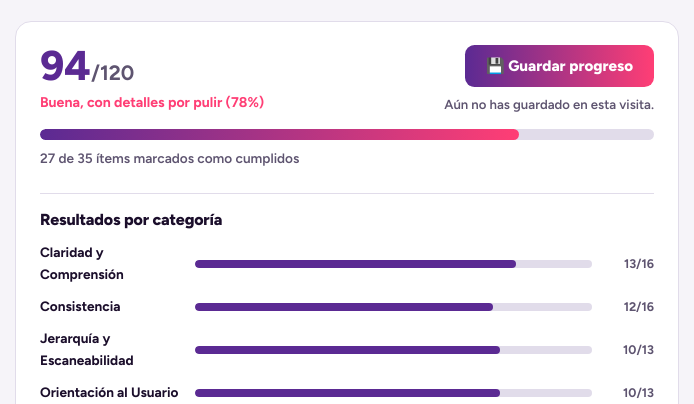
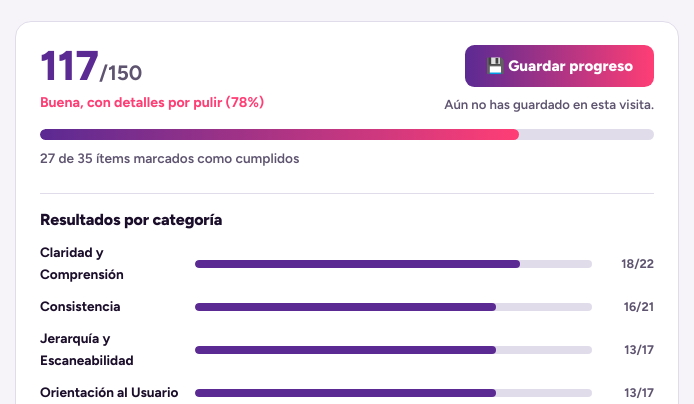
Before and after one commit to DblazeD/Aplicacion-de-listas-de-chequeo, a plain HTML site: page index.html in a window 1280 px wide. Shown: the part 396-800 px from the top of the page, 293-987 px from the left. Drawn offline with Linux system fonts and the light colour scheme.

Commit message:
Actualizacion de la pagina

```diff
--- a/index.html
+++ b/index.html
@@ -16,7 +16,7 @@
   <div class="brand"><span class="dot"></span>Lista de chequeo UX Writing</div>
   <h1>¿Nequi escribe bien pensando en su usuario?</h1>
   <p class="lead">Actividad 3 · Diseño de Interfaces de Usuario · Ing. Luis Eduardo Arango</p>
-  <p class="meta">Sitio evaluado: <strong>nequi.com.co</strong> · Estudiante: Deiby Jair Portillo Ordoñez <span class="fillin">-202360316</span></p>
+  <p class="meta">Sitio evaluado: <strong>nequi.com.co</strong> · Estudiante: Deiby Jair Portillo Ordoñez <span class="fillin">- 202360316</span></p>
 </header>
 
 <section class="method">
@@ -27,7 +27,7 @@
 <section class="results" id="results" aria-live="polite">
   <div class="score-row">
     <div class="score-block">
-      <div class="score-num"><span id="scoreVal">0</span><span class="score-max">/120</span></div>
+      <div class="score-num"><span id="scoreVal">0</span><span class="score-max">/150</span></div>
       <p class="score-tag" id="scoreTag">Calculando…</p>
     </div>
     <div class="save-block">
--- a/script.js
+++ b/script.js
@@ -2,52 +2,52 @@ const DATA = [
 { id:'c1', title:'Claridad y Comprensión', jump:'c1',
   desc:'¿Los textos se entienden a la primera, sin necesitar conocimientos bancarios?',
   items:[
-    { id:'c1-1', ok:true,  pts:4, t:'Los productos usan palabras cotidianas, no términos bancarios técnicos.', w:'“Bolsillos”, “Metas” y “Colchón” reemplazan a “subcuentas de ahorro programado”.' },
-    { id:'c1-2', ok:true,  pts:3, t:'El paso a paso de apertura de cuenta explica cada acción en una frase corta.', w:'“Escribe tu número de celular”, “Escanea tu documento por ambas caras”: una instrucción, una acción.' },
-    { id:'c1-3', ok:true,  pts:3, t:'Explica en lenguaje simple por qué el banco no tiene oficinas físicas.', w:'Lo presenta como ventaja (“sin filas, sin cuotas de manejo”), no como una limitación sin explicar.' },
-    { id:'c1-4', ok:false, pts:3, t:'Cada función del menú se explica con una frase, no solo con su nombre.', w:'No se pudo verificar sin navegar cada sección del sitio en vivo; se revisó únicamente el contenido público disponible.' },
-    { id:'c1-5', ok:true,  pts:3, t:'Los botones principales usan frases completas y no solo una palabra suelta.', w:'“Abre una cuenta” en lugar de solo “Cuenta”.' },
+    { id:'c1-1', ok:true,  pts:5, t:'Los productos usan palabras cotidianas, no términos bancarios técnicos.', w:'“Bolsillos”, “Metas” y “Colchón” reemplazan a “subcuentas de ahorro programado”.' },
+    { id:'c1-2', ok:true,  pts:5, t:'El paso a paso de apertura de cuenta explica cada acción en una frase corta.', w:'“Escribe tu número de celular”, “Escanea tu documento por ambas caras”: una instrucción, una acción.' },
+    { id:'c1-3', ok:true,  pts:4, t:'Explica en lenguaje simple por qué el banco no tiene oficinas físicas.', w:'Lo presenta como ventaja (“sin filas, sin cuotas de manejo”), no como una limitación sin explicar.' },
+    { id:'c1-4', ok:false, pts:4, t:'Cada función del menú se explica con una frase, no solo con su nombre.', w:'No se pudo verificar sin navegar cada sección del sitio en vivo; se revisó únicamente el contenido público disponible.' },
+    { id:'c1-5', ok:true,  pts:4, t:'Los botones principales usan frases completas y no solo una palabra suelta.', w:'“Abre una cuenta” en lugar de solo “Cuenta”.' },
   ]},
 { id:'c2', title:'Consistencia', jump:'c2',
   desc:'¿La misma acción y la misma marca se nombran siempre igual?',
   items:[
-    { id:'c2-1', ok:false, pts:4, t:'La acción de acceder a la cuenta se llama igual en todo el flujo.', w:'Se encontraron dos nombres distintos para la misma acción: “Entrar” en el sitio web e “Inicia sesión” dentro de las pantallas de la app.' },
-    { id:'c2-2', ok:true,  pts:3, t:'El nombre de la marca se escribe siempre igual, sin variaciones.', w:'“Nequi” aparece siempre igual, sin mayúsculas sueltas ni variantes de escritura.' },
-    { id:'c2-3', ok:true,  pts:3, t:'El selector de país (bandera) se mantiene en la misma posición del encabezado.', w:'Colombia y Panamá aparecen como banderas fijas en la parte superior, según el contenido público revisado.' },
-    { id:'c2-4', ok:true,  pts:3, t:'El tono informal se mantiene igual entre el sitio web y la app.', w:'Expresiones como “tu plata” y “tu celu” se repiten en ambos canales.' },
-    { id:'c2-5', ok:true,  pts:3, t:'El pie de página organiza los enlaces con la misma estructura de categorías.', w:'“Ayuda” y “Conócenos” agrupan sus enlaces con el mismo patrón de lista.' },
+    { id:'c2-1', ok:false, pts:5, t:'La acción de acceder a la cuenta se llama igual en todo el flujo.', w:'Se encontraron dos nombres distintos para la misma acción: “Entrar” en el sitio web e “Inicia sesión” dentro de las pantallas de la app.' },
+    { id:'c2-2', ok:true,  pts:4, t:'El nombre de la marca se escribe siempre igual, sin variaciones.', w:'“Nequi” aparece siempre igual, sin mayúsculas sueltas ni variantes de escritura.' },
+    { id:'c2-3', ok:true,  pts:4, t:'El selector de país (bandera) se mantiene en la misma posición del encabezado.', w:'Colombia y Panamá aparecen como banderas fijas en la parte superior, según el contenido público revisado.' },
+    { id:'c2-4', ok:true,  pts:4, t:'El tono informal se mantiene igual entre el sitio web y la app.', w:'Expresiones como “tu plata” y “tu celu” se repiten en ambos canales.' },
+    { id:'c2-5', ok:true,  pts:4, t:'El pie de página organiza los enlaces con la misma estructura de categorías.', w:'“Ayuda” y “Conócenos” agrupan sus enlaces con el mismo patrón de lista.' },
   ]},
 { id:'c3', title:'Jerarquía y Escaneabilidad', jump:'c3',
   desc:'¿Se puede escanear la página sin leer todo el texto?',
   items:[
-    { id:'c3-1', ok:true,  pts:4, t:'El menú agrupa las opciones en categorías en vez de listarlas todas sueltas.', w:'“Ayuda” y “Conócenos” separan temas distintos en vez de mezclar seis enlaces en una sola lista.' },
-    { id:'c3-2', ok:true,  pts:3, t:'Los botones principales resaltan visualmente sobre el resto del texto.', w:'“Entrar”, “Recarga” y “Usar QR” funcionan como acciones destacadas en el encabezado.' },
-    { id:'c3-3', ok:true,  pts:3, t:'El proceso de apertura de cuenta está numerado paso a paso.', w:'Los 8 pasos del registro están enumerados, lo que permite ubicarse sin leer todo el texto.' },
-    { id:'c3-4', ok:false, pts:3, t:'Los artículos del centro de ayuda usan subtítulos cortos por tema.', w:'No se revisó el contenido interno de cada artículo del centro de ayuda, solo su acceso desde el menú.' },
+    { id:'c3-1', ok:true,  pts:5, t:'El menú agrupa las opciones en categorías en vez de listarlas todas sueltas.', w:'“Ayuda” y “Conócenos” separan temas distintos en vez de mezclar seis enlaces en una sola lista.' },
+    { id:'c3-2', ok:true,  pts:4, t:'Los botones principales resaltan visualmente sobre el resto del texto.', w:'“Entrar”, “Recarga” y “Usar QR” funcionan como acciones destacadas en el encabezado.' },
+    { id:'c3-3', ok:true,  pts:4, t:'El proceso de apertura de cuenta está numerado paso a paso.', w:'Los 8 pasos del registro están enumerados, lo que permite ubicarse sin leer todo el texto.' },
+    { id:'c3-4', ok:false, pts:4, t:'Los artículos del centro de ayuda usan subtítulos cortos por tema.', w:'No se revisó el contenido interno de cada artículo del centro de ayuda, solo su acceso desde el menú.' },
   ]},
 { id:'c4', title:'Orientación al Usuario', jump:'c4',
   desc:'¿El texto le dice a la persona qué esperar antes de que actúe?',
   items:[
-    { id:'c4-1', ok:true,  pts:4, t:'Explica para qué se pide el número de celular antes de solicitarlo.', w:'“Recuerda que este será tu número de cuenta” anticipa el uso del dato antes de pedirlo.' },
-    { id:'c4-2', ok:true,  pts:3, t:'Indica qué documentos se necesitan antes de iniciar el registro.', w:'Menciona cédula, selfie y correo como requisitos, antes de empezar el flujo.' },
-    { id:'c4-3', ok:true,  pts:3, t:'Ante un posible fraude, señala un canal oficial claro para verificar.', w:'Remite siempre a www.nequi.com.co y a la línea oficial, no a enlaces externos.' },
-    { id:'c4-4', ok:false, pts:3, t:'Muestra el saldo disponible en todo momento dentro de la app, no solo al final.', w:'No se pudo confirmar sin iniciar sesión en una cuenta real.' },
+    { id:'c4-1', ok:true,  pts:5, t:'Explica para qué se pide el número de celular antes de solicitarlo.', w:'“Recuerda que este será tu número de cuenta” anticipa el uso del dato antes de pedirlo.' },
+    { id:'c4-2', ok:true,  pts:4, t:'Indica qué documentos se necesitan antes de iniciar el registro.', w:'Menciona cédula, selfie y correo como requisitos, antes de empezar el flujo.' },
+    { id:'c4-3', ok:true,  pts:4, t:'Ante un posible fraude, señala un canal oficial claro para verificar.', w:'Remite siempre a www.nequi.com.co y a la línea oficial, no a enlaces externos.' },
+    { id:'c4-4', ok:false, pts:4, t:'Muestra el saldo disponible en todo momento dentro de la app, no solo al final.', w:'No se pudo confirmar sin iniciar sesión en una cuenta real.' },
   ]},
 { id:'c5', title:'Accesibilidad', jump:'c5',
   desc:'¿El servicio es usable por personas con distintas capacidades o conexiones?',
   items:[
-    { id:'c5-1', ok:true,  pts:4, t:'Informa los requisitos técnicos mínimos antes de pedir la descarga.', w:'Especifica sistema operativo iOS y Android mínimos antes del enlace de descarga.' },
-    { id:'c5-2', ok:true,  pts:3, t:'Ofrece un canal de ayuda que no depende solo de leer texto.', w:'Línea telefónica y chat en vivo, además del centro de ayuda escrito.' },
-    { id:'c5-3', ok:false, pts:3, t:'El contraste entre texto y fondo cumple el mínimo recomendado (4.5:1).', w:'No se pudo medir sin inspeccionar el sitio en vivo con herramientas de contraste.' },
-    { id:'c5-4', ok:false, pts:3, t:'Los formularios señalan un error con palabras, no solo con color.', w:'No se pudo verificar sin completar un formulario real del sitio.' },
+    { id:'c5-1', ok:true,  pts:5, t:'Informa los requisitos técnicos mínimos antes de pedir la descarga.', w:'Especifica sistema operativo iOS y Android mínimos antes del enlace de descarga.' },
+    { id:'c5-2', ok:true,  pts:4, t:'Ofrece un canal de ayuda que no depende solo de leer texto.', w:'Línea telefónica y chat en vivo, además del centro de ayuda escrito.' },
+    { id:'c5-3', ok:false, pts:4, t:'El contraste entre texto y fondo cumple el mínimo recomendado (4.5:1).', w:'No se pudo medir sin inspeccionar el sitio en vivo con herramientas de contraste.' },
+    { id:'c5-4', ok:false, pts:4, t:'Los formularios señalan un error con palabras, no solo con color.', w:'No se pudo verificar sin completar un formulario real del sitio.' },
   ]},
 { id:'c6', title:'Microcopy Efectivo', jump:'c6',
   desc:'¿Los textos cortos (botones, etiquetas, avisos) hacen su trabajo?',
   items:[
-    { id:'c6-1', ok:true,  pts:4, t:'Los botones usan verbos de acción cortos, no sustantivos genéricos.', w:'“Entrar”, “Recarga”, “Usar QR”: cada uno dice exactamente qué va a pasar.' },
-    { id:'c6-2', ok:true,  pts:3, t:'Los nombres de producto funcionan como microcopy memorable.', w:'“Bolsillos” y “Metas” comunican la función del producto sin explicación adicional.' },
-    { id:'c6-3', ok:true,  pts:3, t:'Los avisos de seguridad usan un tono claro y directo, no alarmista.', w:'Explican el riesgo y el canal oficial sin generar pánico innecesario.' },
-    { id:'c6-4', ok:false, pts:3, t:'Las condiciones de uso también se resumen en lenguaje simple.', w:'El texto legal revisado mantiene lenguaje jurídico extenso, sin un resumen en palabras simples.' },
+    { id:'c6-1', ok:true,  pts:5, t:'Los botones usan verbos de acción cortos, no sustantivos genéricos.', w:'“Entrar”, “Recarga”, “Usar QR”: cada uno dice exactamente qué va a pasar.' },
+    { id:'c6-2', ok:true,  pts:4, t:'Los nombres de producto funcionan como microcopy memorable.', w:'“Bolsillos” y “Metas” comunican la función del producto sin explicación adicional.' },
+    { id:'c6-3', ok:true,  pts:4, t:'Los avisos de seguridad usan un tono claro y directo, no alarmista.', w:'Explican el riesgo y el canal oficial sin generar pánico innecesario.' },
+    { id:'c6-4', ok:false, pts:4, t:'Las condiciones de uso también se resumen en lenguaje simple.', w:'El texto legal revisado mantiene lenguaje jurídico extenso, sin un resumen en palabras simples.' },
   ]},
 ];
 
@@ -55,21 +55,21 @@ const LAWS = [
 { id:'lm', title:'Ley de Miller', jump:'leyes',
   desc:'La memoria de corto plazo retiene bien entre 5 y 9 elementos a la vez; por eso hay que agrupar la información en bloques pequeños.',
   items:[
-    { id:'lm-1', ok:true, pts:4, t:'El pie de página agrupa los enlaces en bloques pequeños, no en una lista larga.', w:'“Ayuda” reúne 6 enlaces y “Conócenos” reúne 5, en vez de mostrar 11 enlaces sueltos.' },
+    { id:'lm-1', ok:true, pts:5, t:'El pie de página agrupa los enlaces en bloques pequeños, no en una lista larga.', w:'“Ayuda” reúne 6 enlaces y “Conócenos” reúne 5, en vez de mostrar 11 enlaces sueltos.' },
     { id:'lm-2', ok:true, pts:4, t:'El registro se dividió en pasos pequeños, no en un formulario largo de una sola vez.', w:'8 pasos cortos en vez de un único formulario con todos los campos juntos.' },
     { id:'lm-3', ok:true, pts:4, t:'La portada prioriza 2 o 3 acciones principales, no todos los productos a la vez.', w:'“Entrar”, “Recarga” y “Usar QR” destacan sobre el resto de opciones del menú.' },
   ]},
 { id:'lj', title:'Ley de Jakob', jump:'leyes',
   desc:'Las personas esperan que un sitio nuevo funcione como los sitios que ya conocen.',
   items:[
-    { id:'lj-1', ok:true, pts:4, t:'Usa patrones típicos de banca digital: selector de país y botón de acceso arriba a la derecha.', w:'Bandera de país y “Entrar” en el encabezado, como en la mayoría de bancos digitales.' },
+    { id:'lj-1', ok:true, pts:5, t:'Usa patrones típicos de banca digital: selector de país y botón de acceso arriba a la derecha.', w:'Bandera de país y “Entrar” en el encabezado, como en la mayoría de bancos digitales.' },
     { id:'lj-2', ok:true, pts:4, t:'La palabra “Ayuda” está donde un usuario esperaría encontrarla.', w:'Aparece en el pie de página y dentro del flujo de la app, ubicaciones habituales en apps financieras.' },
     { id:'lj-3', ok:true, pts:4, t:'El registro sigue el mismo patrón que otras apps financieras colombianas.', w:'Documento de identidad, número de celular y selfie, en ese orden habitual.' },
   ]},
 { id:'lf', title:'Ley de Fitts', jump:'leyes',
   desc:'Cuanto más se usa un elemento, más grande y fácil de alcanzar debe ser.',
   items:[
-    { id:'lf-1', ok:true,  pts:4, t:'Los botones principales son elementos claramente pulsables, no solo texto pequeño.', w:'“Entrar” y “Abre una cuenta” se muestran como botones, no como enlaces de texto plano.' },
+    { id:'lf-1', ok:true,  pts:5, t:'Los botones principales son elementos claramente pulsables, no solo texto pequeño.', w:'“Entrar” y “Abre una cuenta” se muestran como botones, no como enlaces de texto plano.' },
     { id:'lf-2', ok:true,  pts:4, t:'Las acciones más usadas están en la pantalla principal de la app, no escondidas en submenús.', w:'Enviar y pedir plata aparecen como accesos directos desde el inicio, según el flujo revisado.' },
     { id:'lf-3', ok:false, pts:4, t:'El tamaño de cada botón cumple el mínimo táctil recomendado (44 × 44 px).', w:'No se pudo medir en píxeles sin inspeccionar el sitio en vivo.' },
   ]},
```
